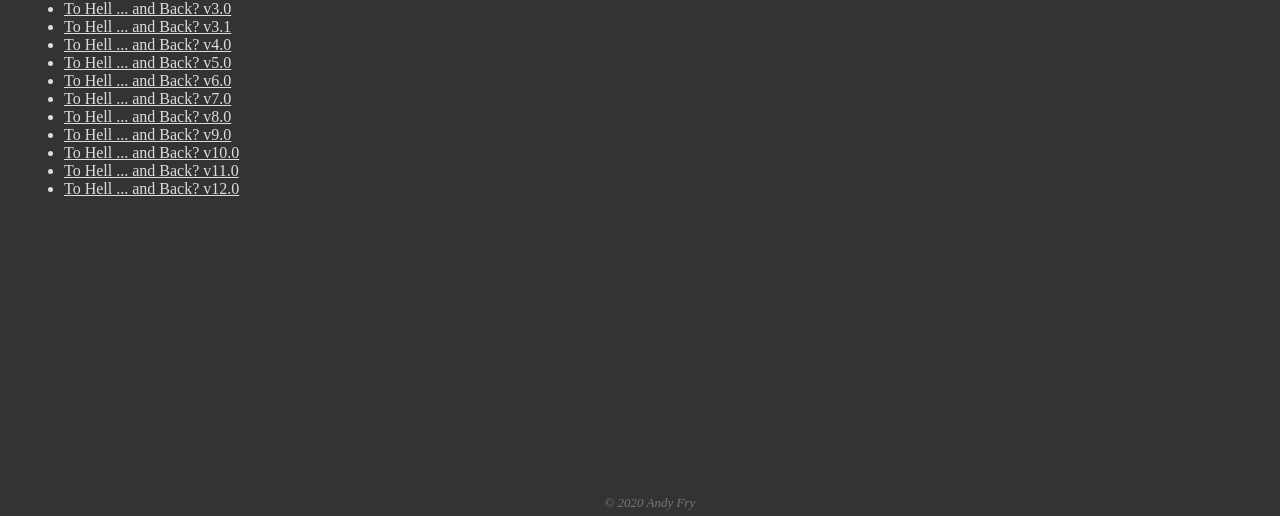
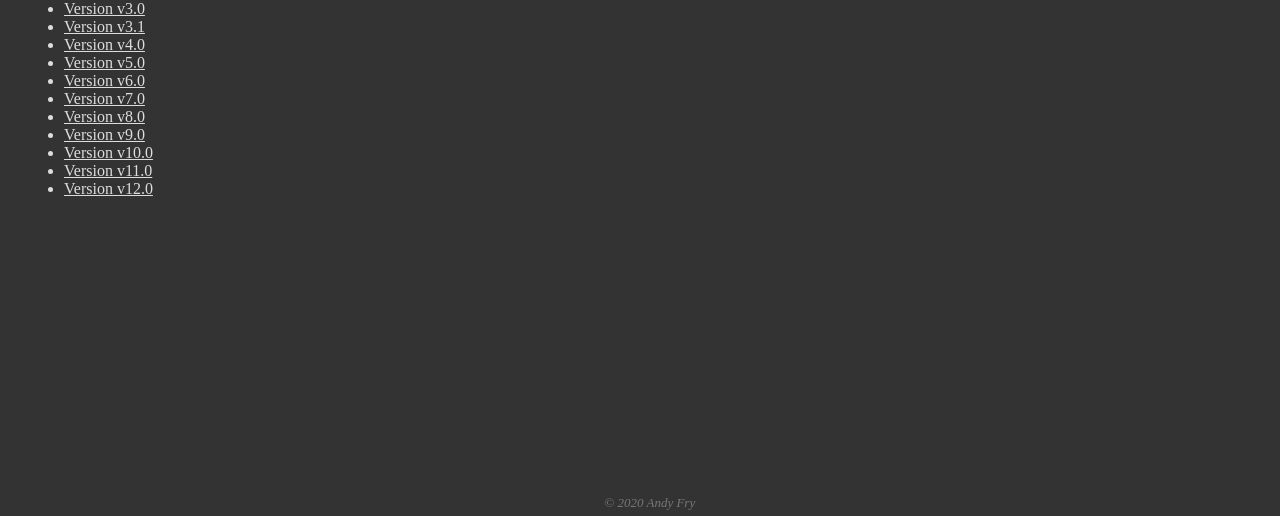
Before and after one commit to andyfry/rexlusc.us, an Eleventy site: page files.md in a window 1280 px wide. Shown: the part 284-800 px from the top of the page. Built offline with nearby package versions, Linux system fonts and the light colour scheme; Eleventy itself is replaced by a stand-in of ours; files that its build step writes are made by us from their sources.

Commit message:
Replaced the old files list with the JSON backed one.

```diff
--- a/_data/ToHell.json
+++ b/_data/ToHell.json
@@ -30,28 +30,33 @@
         "version":"v6.0"
     },
     {
-        "date":"2020-4-9",
+        "date":"2020-4-4",
         "session": 7,
         "version":"v7.0"
     },
     {
-        "date":"2020-4-10",
+        "date":"2020-4-8",
         "session": 8,
         "version":"v8.0"
     },
     {
-        "date":"2020-4-11",
+        "date":"2020-4-12",
         "session": 9,
         "version":"v9.0"
     },
     {
-        "date":"2020-4-12",
+        "date":"2020-4-15",
         "session": 10,
         "version":"v10.0"
     },
     {
-        "date":"2020-4-13",
+        "date":"2020-4-19",
         "session": 11,
         "version":"v11.0"
+    },
+    {
+        "date":"2020-4-22",
+        "session": 12,
+        "version":"v12.0"
     }
 ]
--- a/files.md
+++ b/files.md
@@ -4,18 +4,12 @@ date: 2019-07-29
 layout: layout.njk
 ---
 
-
-# Files
 ![D&D Logo](/images/Dnd_Bug.png#small "D&D Logo")
-- [To Hell ... and Back? v2.0](/files/ToHellv2.0.pdf)
-- [To Hell ... and Back? v3.0](/files/ToHellv3.0.pdf)
-- [To Hell ... and Back? v3.1](/files/ToHellv3.1.pdf)
-- [To Hell ... and Back? v4.0](/files/ToHellv4.0.pdf)
-- [To Hell ... and Back? v5.0](/files/ToHellv5.0.pdf)
-- [To Hell ... and Back? v6.0](/files/ToHellv6.0.pdf)
-- [To Hell ... and Back? v7.0](/files/ToHellv7.0.pdf)
-- [To Hell ... and Back? v8.0](/files/ToHellv8.0.pdf)
-- [To Hell ... and Back? v9.0](/files/ToHellv9.0.pdf)
-- [To Hell ... and Back? v10.0](/files/ToHellv10.0.pdf)
-- [To Hell ... and Back? v11.0](/files/ToHellv11.0.pdf)
-- [To Hell ... and Back? v12.0](/files/ToHellv12.0.pdf)
+# To Hell ... and Back?
+<ul>
+{% for entry in ToHell %}
+<li>
+    <a href="/files/ToHell{{entry.version}}.pdf">Version {{entry.version}}</a>
+</li>
+{% endfor %}
+</ul>
```
